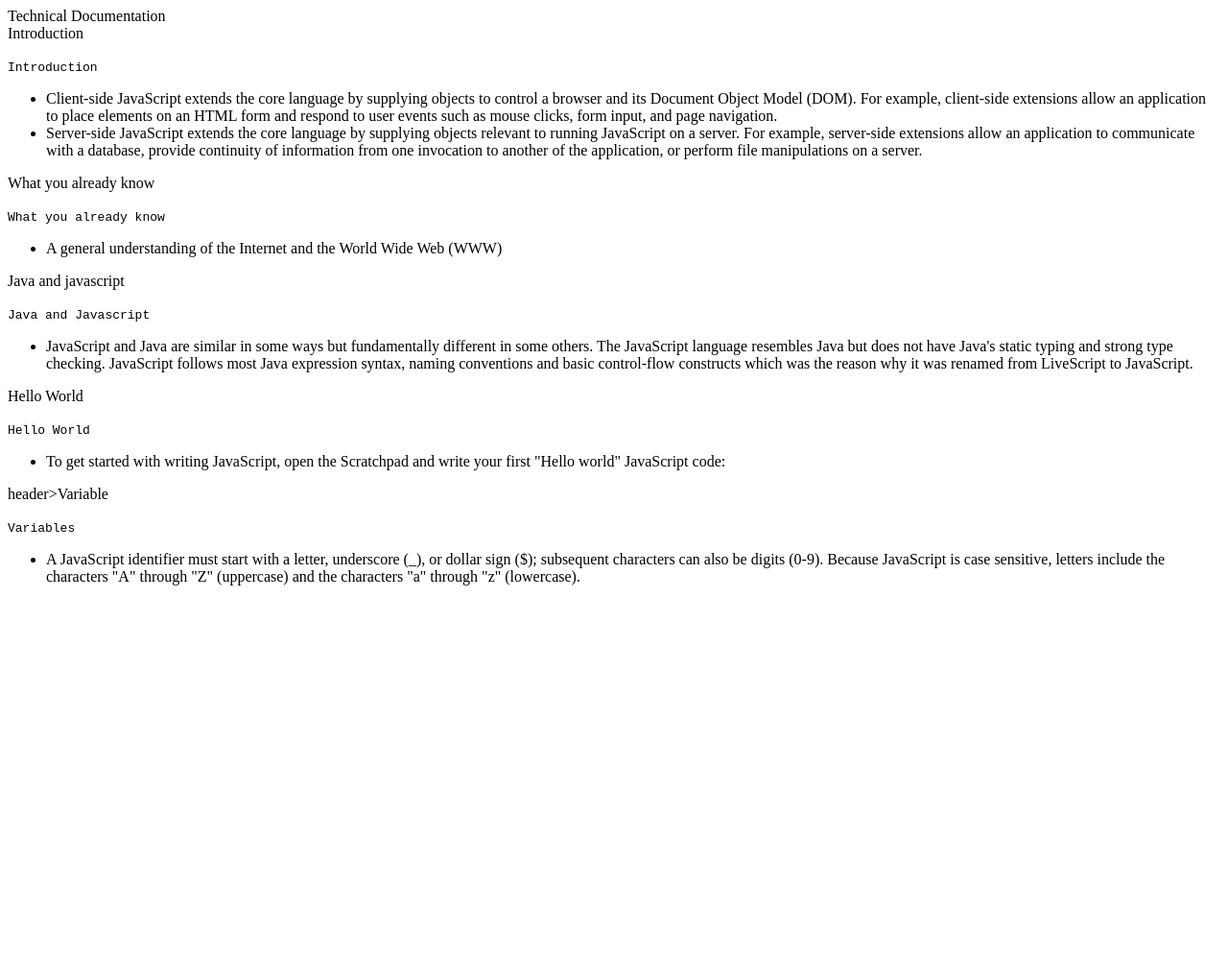
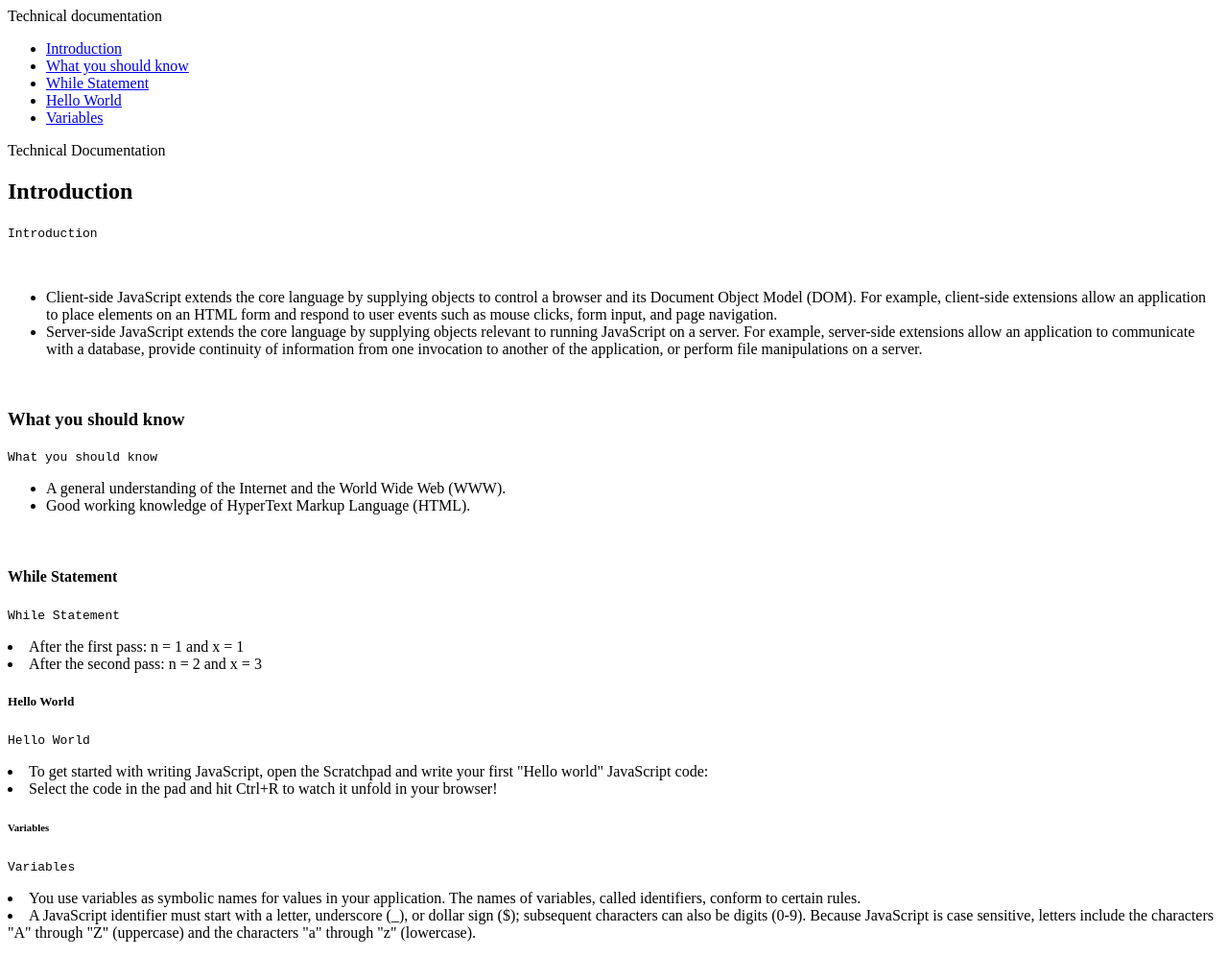
Before and after one commit to AndisiweJ/Microverse-Project-2, a plain HTML site: page index.html in a window 1280 px wide. Shown: the whole page at 96% size. Before the commit the page ends 800 px from the top, so only its background shows below. Drawn offline with Linux system fonts and the light colour scheme.

Commit message:
modified

```diff
--- a/index.html
+++ b/index.html
@@ -1,78 +1,89 @@
 <!DOCTYPE html>
 <html lang="en">
     <head>
+      <nav id="navbar">
+      <header>Technical documentation</header>
+      <ul>
+          <li><a class="nav-link" href="#Introduction">Introduction</a></li>
+          <li><a class="nav-link" href="#What_you_should_know">What you should know</a></li>
+          <li><a class="nav-link" href="#While_Statement">While Statement</a></li>
+          <li><a class="nav-link" href="#Hello_World">Hello World</a></li>
+          <li><a class="nav-link" href="#Variables">Variables</a></li>
+
+      </ul>
+    </nav>
+
         <meta charset="UTF-8">
         <title>Fork Me! FCC: Test Suite Template</title>
         <link rel="stylesheet" href="css/style.css">
+
       </head>
 
       <body>
              <main id="main-doc">Technical Documentation
+        <br>
+        <p><section class="main-section" id="Introduction"></p>
 
-  <section class="Introduction" id="Introduction"></section>
-<div><header>Introduction</header>
-<P>
+   <div><h1>Introduction</h1>
+            <p>
            <code>Introduction</code>
+            </p>
+
+       <br>
+        <p>
           <ul>
             <li>Client-side JavaScript extends the core language by supplying objects to control a browser and its Document Object Model (DOM). For example, client-side extensions allow an application to place elements on an HTML form and respond to user events such as mouse clicks, form input, and page navigation.</li>
             <li>Server-side JavaScript extends the core language by supplying objects relevant to running JavaScript on a server. For example, server-side extensions allow an application to communicate with a database, provide continuity of information from one invocation to another of the application, or perform file manipulations on a server.</li>
           </ul>
-</P>
-</div>
-
-  <section class="main-section" id="What_you_already_know"</section>
-<div><header>What you already know</header>
-<P>
-<code>What you already know</code>
-<ul>
-  <li>A general understanding of the Internet and the World Wide Web (WWW)</li>
-</ul>
-</P>
-</div>
-
-  <section class="main-section" id="Java_and_Javascript"></section>
-<div>
-  <header>Java and javascript</header>
+        </p>
+    <br>
+       <p><section class="main-section" id="What_you_should_know"></p>
+      <div><h1>What you should know</h1>
+          <p>
+            <code>What you should know</code>
+          </p>
 
           <p>
-  <code>Java and Javascript</code>
             <ul>
-  <li>JavaScript and Java are similar in some ways but fundamentally different in some others. The JavaScript language resembles Java but does not have Java's static typing and strong type checking. JavaScript follows most Java expression syntax, naming conventions and basic control-flow constructs which was the reason why it was renamed from LiveScript to JavaScript.</li>
+              <li>A general understanding of the Internet and the World Wide Web (WWW).</li>
+              <li>Good working knowledge of HyperText Markup Language (HTML).</li>
             </ul>
           </p>
-</div>
-  <section class="main-section" id="Hello_World"></section>
- <div><header>Hello World</header>
+
+        <br>
+        <p><section class="main-section"
+        id="While_Statement"></p>
+          <div><h1>While Statement</h1>
+          <p>
+            <code>While Statement</code>
+          </p>
+
+          <p>
+            <li>After the first pass: n = 1 and x = 1</li>
+            <li>After the second pass: n = 2 and x = 3</li>
+          </p>
+
+      <p><section class="main-section"
+        id="Hello_World"></p>
+         <div> <h1>Hello World</h1>
           <p>
             <code>Hello World</code>
-<ul>
-  <li>To get started with writing JavaScript, open the Scratchpad and write your first "Hello world" JavaScript code:</li>
-</ul>
           </p>
-</div>
-  <section class="main-section" id="Variable"></section>
-  <div>header>Variable</header>
-<P>
+
+          <p><li>To get started with writing JavaScript, open the Scratchpad and write your first "Hello world" JavaScript code:</li>
+          <li>Select the code in the pad and hit Ctrl+R to watch it unfold in your browser!</li></p>
+
+        <p><section class="main-section"
+        id="Variables"></p>
+          <div><h1>Variables</h1>
+          <p>
             <code>Variables</code>
-<ul>
+          </p>
+
+          <p>
+            <li>You use variables as symbolic names for values in your application. The names of variables, called identifiers, conform to certain rules.</li>
           <li>A JavaScript identifier must start with a letter, underscore (_), or dollar sign ($); subsequent characters can also be digits (0-9). Because JavaScript is case sensitive, letters include the characters "A" through "Z" (uppercase) and the characters "a" through "z" (lowercase).</li>
-</ul>
-</P>
-</div>
-    <script src="https://cdn.freecodecamp.org/testable-projects-fcc/v1/bundle.js"></script>
+        </p>
+      </main>
 
-    <!--
-
-    Hello Camper!
-
-    For now, the test suite only works in Chrome!
-    Please read the README below in the JS Editor before beginning.
-    Feel free to delete this message once you have read it.
-    Good luck and Happy Coding!
-
-    - The freeCodeCamp Team
-
-    -->
-    <script  src="js/index.js"></script>
-  </body>
-</html>
+        <script src="https:/w/cdn.freecodecamp.org/testable-projects-fcc/v1/bundle.js"></script>
```
Lines whose indentation alone changed are shown as unchanged.
